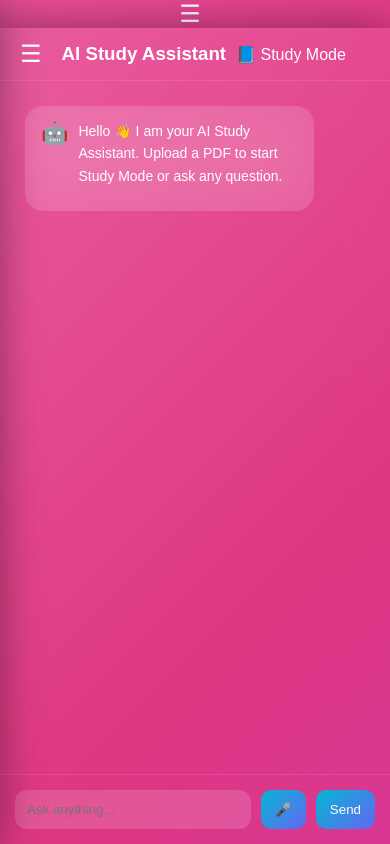
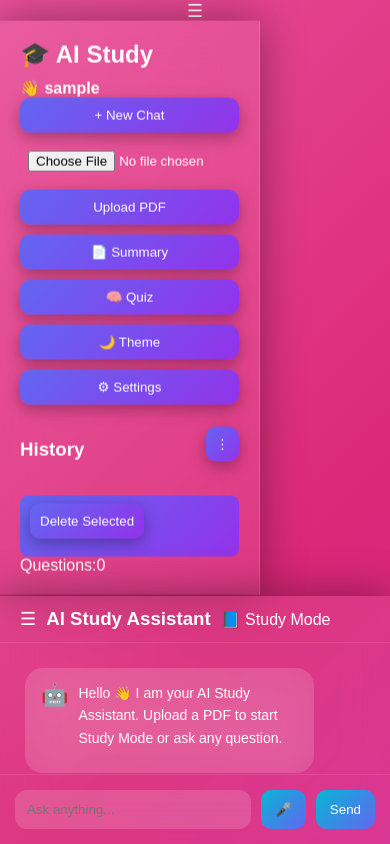
Before and after one commit to Pugazhanthi11/updated-ai-study-assistant, a website: page frontend/index.html in a window 390 px wide. Drawn offline with nearby package versions, Linux system fonts and the light colour scheme; no server answers; sample sign-in values are in the browser's storage.

Commit message:
Update style.css

```diff
--- a/frontend/style.css
+++ b/frontend/style.css
@@ -714,56 +714,3 @@ color:white;
 cursor:pointer;
 
 }
-
-/* ================= MOBILE VIEW ================= */
-
-@media (max-width: 768px){
-
-.app{
-flex-direction: column;
-}
-
-/* Hide sidebar by default */
-
-.sidebar{
-position: fixed;
-left: -260px;
-top: 0;
-height: 100%;
-width: 260px;
-z-index: 1000;
-transition: 0.3s;
-}
-
-/* When menu opened */
-
-.sidebar.active{
-left: 0;
-}
-
-/* Chat takes full width */
-
-.chat-container{
-width: 100%;
-margin-left: 0;
-}
-
-}
-
-.menuBtn{
-font-size:24px;
-background:none;
-border:none;
-color:white;
-cursor:pointer;
-margin-right:10px;
-display:none;
-}
-
-/* show button only on mobile */
-
-@media (max-width:768px){
-.menuBtn{
-display:block;
-}
-}
```
